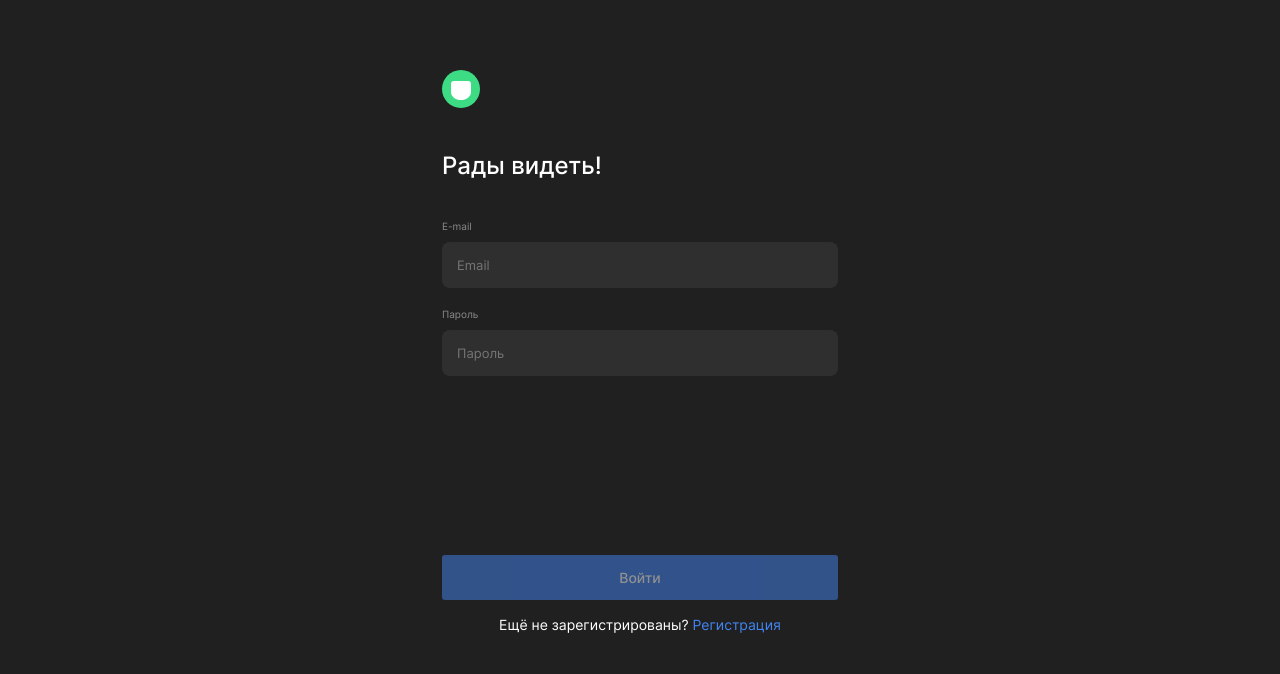
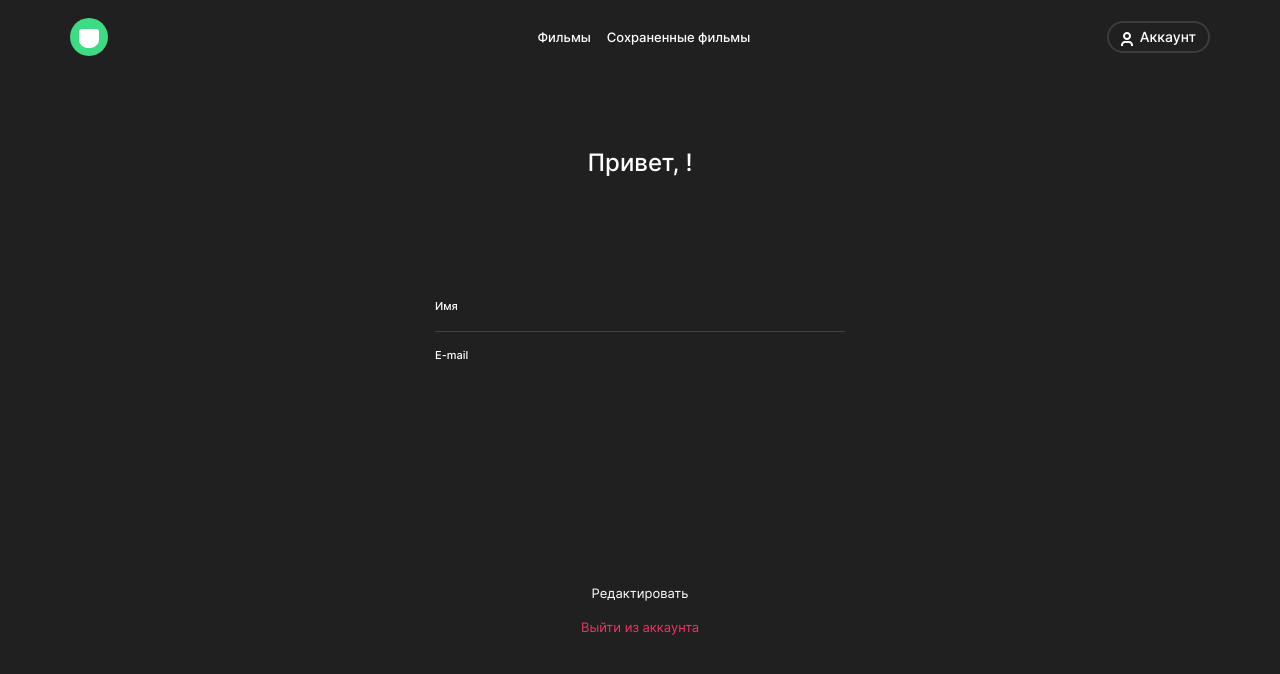
Before and after one commit to hideto13/movies-explorer-frontend, a React (Create React App) app: page /profile in a window 1280 px wide. Before the commit this address led to /signin. Shown: the top 674 px of the page. Built offline with nearby package versions, Linux system fonts and the light colour scheme; no server answers; sample sign-in values are in the browser's storage.

Commit message:
Set and modify current user

```diff
--- a/src/components/App/App.js
+++ b/src/components/App/App.js
@@ -1,6 +1,6 @@
 import React from "react";
 import { Route, Routes, useNavigate } from "react-router-dom";
-import { register, login } from "../../utils/MainApi";
+import { register, login, getUser, updateUser } from "../../utils/MainApi";
 import ProtectedRoute from "../ProtectedRoute/ProtectedRoute";
 import InfoTooltip from "../InfoTooltip/InfoTooltip";
 import Main from "../Main/Main";
@@ -15,6 +15,7 @@ import "./App.css";
 function App() {
   const navigate = useNavigate();
   const [loggedIn, setLoggedIn] = React.useState(false);
+  const [currentUser, setCurrentUser] = React.useState({});
   const [infoPopupOpen, setInfoPopupOpen] = React.useState(false);
   const [success, setSuccess] = React.useState(false);
 
@@ -26,6 +27,29 @@ function App() {
     setInfoPopupOpen(false);
   }
 
+  function onUpdateUser({ name, email }) {
+    const jwt = localStorage.getItem("jwt");
+    if (jwt) {
+      updateUser(jwt, email, name)
+        .then(({ name, email }) => {
+          setCurrentUser({ name, email });
+        })
+        .catch((err) => console.log(err));
+    }
+  }
+
+  function handleUserCheck() {
+    const jwt = localStorage.getItem("jwt");
+    if (jwt) {
+      getUser(jwt)
+        .then(({ name, email }) => {
+          setCurrentUser({ name, email });
+          setLoggedIn(true);
+        })
+        .catch((err) => console.log(err));
+    }
+  }
+
   function onRegister({ name, email, password }) {
     register({
       name,
@@ -33,12 +57,10 @@ function App() {
       password,
     })
       .then(() => {
-        setSuccess(true);
+        onLogin({ email, password });
       })
       .catch(() => {
         setSuccess(false);
-      })
-      .finally(() => {
         openInfoPopup();
       });
   }
@@ -51,9 +73,8 @@ function App() {
       .then((data) => {
         if (data.token) {
           localStorage.setItem("jwt", data.token);
-          // addApi(data.token);
           setLoggedIn(true);
-          // setCurrentEmail(email);
+          handleUserCheck();
           navigate("/movies");
         } else {
           setSuccess(false);
@@ -65,6 +86,9 @@ function App() {
         openInfoPopup();
       });
   }
+  React.useEffect(() => {
+    handleUserCheck();
+  }, []);
 
   return (
     <div className="App">
@@ -90,7 +114,7 @@ function App() {
           path="/profile"
           element={
             <ProtectedRoute loggedIn={loggedIn}>
-              <Profile />
+              <Profile currentUser={currentUser} onUpdateUser={onUpdateUser} />
             </ProtectedRoute>
           }
         />
--- a/src/components/Login/Login.js
+++ b/src/components/Login/Login.js
@@ -34,7 +34,6 @@ function Login({ onLogin }) {
 
   function handleSubmit(e) {
     e.preventDefault();
-
     onLogin({
       email,
       password,
--- a/src/components/Profile/Profile.css
+++ b/src/components/Profile/Profile.css
@@ -46,6 +46,9 @@
   line-height: 13px;
   letter-spacing: 0px;
   text-align: right;
+  color: white;
+  background-color: inherit;
+  border: none;
 }
 .profile__buttons {
   display: flex;
@@ -64,6 +67,10 @@
 }
 .profile__button_edit {
   color: white;
+}
+.profile__button_edit:disabled {
+  opacity: 0.5;
+  cursor: not-allowed;
 }
 .profile__button_exit {
   color: #ee3465;
--- a/src/components/Profile/Profile.js
+++ b/src/components/Profile/Profile.js
@@ -1,30 +1,94 @@
+import React from "react";
+import validator from "validator";
 import Header from "../Header/Header";
 import "./Profile.css";
 
-function Profile() {
+function Profile({ currentUser, onUpdateUser }) {
+  const [name, setName] = React.useState("");
+  const [email, setEmail] = React.useState("");
+  const [nameError, setNameError] = React.useState("");
+  const [emailError, setEmailError] = React.useState("");
+  const [isNameValid, setIsNameValid] = React.useState(false);
+  const [isEmailValid, setIsEmailValid] = React.useState(false);
+
+  function handleNameChange(e) {
+    const pattern = /^[A-Za-zА-Яа-яЁё\- ]+$/;
+    setName(e.target.value);
+    setNameError(e.target.validationMessage);
+    if (e.target.validationMessage === "" && !e.target.value.match(pattern)) {
+      setNameError("Недопустимое имя");
+    }
+    setIsNameValid(e.target.validity.valid && e.target.value.match(pattern));
+  }
+
+  function handleEmailChange(e) {
+    setEmail(e.target.value);
+    setEmailError(e.target.validationMessage);
+    if (
+      e.target.validationMessage === "" &&
+      !validator.isEmail(e.target.value)
+    ) {
+      setEmailError("Некорректный email");
+    }
+    setIsEmailValid(
+      e.target.validity.valid && validator.isEmail(e.target.value)
+    );
+  }
+
+  function handleSubmit(e) {
+    e.preventDefault();
+
+    onUpdateUser({
+      name,
+      email,
+    });
+  }
+
+  React.useEffect(() => {
+    setEmail(currentUser.email);
+    setName(currentUser.name);
+  }, [currentUser]);
+
   return (
     <>
       <Header />
       <section className="profile">
-        <h1 className="profile__title">Привет, Таня!</h1>
+        <h1 className="profile__title">Привет, {currentUser.name}!</h1>
+        <form onSubmit={handleSubmit}>
           <ul className="profile__list">
             <li className="profile__item">
               <p className="profile__description">Имя</p>
-            <p className="profile__text">Таня</p>
+              <input
+                className="profile__text"
+                value={name || ""}
+                onChange={handleNameChange}
+              ></input>
             </li>
             <li className="profile__item">
               <p className="profile__description">E-mail</p>
-            <p className="profile__text">pochta@yandex.ru</p>
+              <input
+                className="profile__text"
+                value={email || ""}
+                onChange={handleEmailChange}
+              ></input>
             </li>
           </ul>
           <div className="profile__buttons">
-          <button className="profile__button profile__button_edit">
+            <button
+              type="submit"
+              // disabled
+              className="profile__button profile__button_edit"
+            >
               Редактировать
             </button>
-          <button className="profile__button profile__button_exit">
+            <button
+              type="button"
+              className="profile__button profile__button_exit"
+            >
               Выйти из аккаунта
             </button>
           </div>
+        </form>
       </section>
     </>
   );
--- a/src/components/ProtectedRoute/ProtectedRoute.js
+++ b/src/components/ProtectedRoute/ProtectedRoute.js
@@ -1,8 +1,9 @@
 import React from "react";
 import { Navigate } from "react-router-dom";
 
-const ProtectedRoute = ({ children, isLoggedIn }) => {
-  return isLoggedIn ? children : <Navigate to="/signin" />;
+const ProtectedRoute = ({ children, loggedIn }) => {
+  const token = localStorage.getItem("jwt");
+  return loggedIn || token ? children : <Navigate to="/signin" />;
 };
 
 export default ProtectedRoute;
--- a/src/utils/MainApi.js
+++ b/src/utils/MainApi.js
@@ -28,3 +28,26 @@ export const login = ({ email, password }) => {
     body: JSON.stringify({ email, password }),
   }).then((res) => _getResponseData(res));
 };
+
+export const getUser = (token) => {
+  return fetch(`${MAIN_URL}/users/me`, {
+    method: "GET",
+    headers: {
+      Accept: "application/json",
+      "Content-Type": "application/json",
+      Authorization: `Bearer ${token}`,
+    },
+  }).then((res) => _getResponseData(res));
+};
+
+export const updateUser = (token, email, name) => {
+  return fetch(`${MAIN_URL}/users/me`, {
+    method: "PATCH",
+    headers: {
+      Accept: "application/json",
+      "Content-Type": "application/json",
+      Authorization: `Bearer ${token}`,
+    },
+    body: JSON.stringify({ email, name }),
+  }).then((res) => _getResponseData(res));
+};
```
Lines whose indentation alone changed are shown as unchanged.
